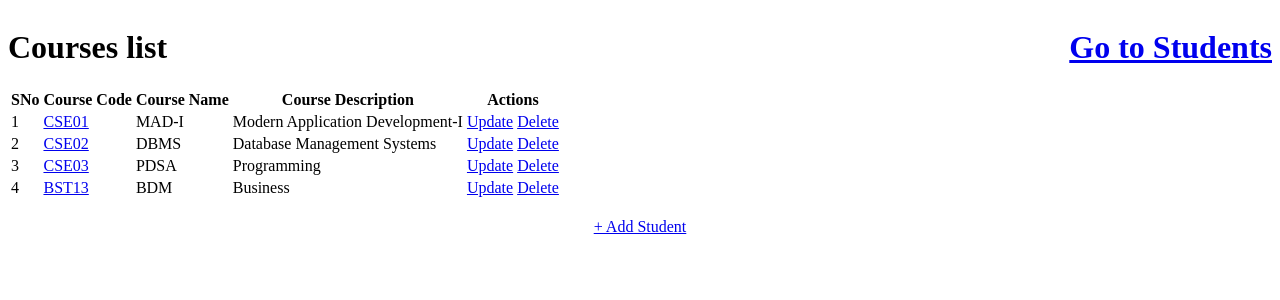
After one commit to risan-raja/WEEK5, a Flask app: page /courses in a window 1280 px wide. The commit adds this page. Shown: the top 300 px of the page. Run offline with Flask 2, Linux system fonts and the light colour scheme.

Commit message:
Completed Week 7

```diff
--- a/app.py
+++ b/app.py
@@ -64,6 +64,11 @@ def main():
     return render_template("index.html.jinja", students=students)
 
 
+"""
+STUDENT CRUD OPERATIONS
+"""
+
+
 @app.route('/student/create', methods=['GET', 'POST'])
 def create_student():
     if request.method == 'POST':
@@ -71,18 +76,13 @@ def create_student():
         first_name = request.form['f_name']
         last_name = request.form['l_name']
         if check_roll_exist(roll_number):
-            return render_template("create.html.jinja", error="Roll number already exists")
+            return render_template("create_student_error.html.jinja", error="Roll number already exists")
         else:
             student = Student(
                 roll_number=roll_number,
                 first_name=first_name,
                 last_name=last_name
             )
-            selected_courses = request.form.getlist('courses')
-            for course_id in selected_courses:
-                course = Course.query.filter_by(course_id=int(course_id[-1])).first()
-                student.courses.append(course)
-
             db.session.add(student)
             db.session.commit()
         return redirect(url_for('main'))
@@ -98,20 +98,17 @@ def update_student(student_id):
         last_name = request.form['l_name']
         student.first_name = first_name
         student.last_name = last_name
-        student.courses = []
         db.session.commit()
-        selected_courses = request.form.getlist('courses')
-        for course_id in selected_courses:
-            course = Course.query.filter_by(course_id=int(course_id[-1])).first()
-            student.courses.append(course)
+        new_courses = request.form['course']
+        curr_courses = [course.course_id for course in student.courses]
+        for course in new_courses:
+            if course not in curr_courses:
+                student.courses.append(Course.query.filter_by(course_id=course).first())
         db.session.commit()
         return redirect(url_for('main'))
 
     if request.method == 'GET':
-        courses = [""] * 4
-        for course in student.courses:
-            courses[course.course_id - 1] = "checked=true"
-
+        courses = Course.query.all()
         return render_template("update_student.html.jinja", student=student, courses=courses)
 
 
@@ -131,6 +128,85 @@ def student_detail(student_id):
         return render_template("student_details.html.jinja", student=student)
 
 
+@app.route("/student/<int:student_id>/withdraw/<int:course_id>", methods=['GET', 'POST'])
+def withdraw_course(student_id, course_id):
+    student = Student.query.filter_by(student_id=student_id).first()
+    course = Course.query.filter_by(course_id=course_id).first()
+    student.courses.remove(course)
+    db.session.commit()
+    return redirect(url_for('main'))
+
+
+"""
+COURSE CRUD OPERATIONS
+"""
+
+
+def check_course_exist(course_code):
+    if Course.query.filter_by(course_code=course_code).first():
+        return True
+    return False
+
+
+@app.route('/courses', methods=['GET'])
+def course_index():
+    courses = Course.query.all()
+    return render_template("course_index.html.jinja", courses=courses)
+
+
+@app.route('/course/create', methods=['GET', 'POST'])
+def create_course():
+    if request.method == 'POST':
+        course_name = request.form['c_name']
+        course_code = request.form['code']
+        course_description = request.form['desc']
+        if check_course_exist(course_code):
+            return render_template("create_course_error.html.jinja", error="Course code already exists")
+        else:
+            course = Course(
+                course_name=course_name,
+                course_code=course_code,
+                course_description=course_description
+            )
+            db.session.add(course)
+            db.session.commit()
+        return redirect(url_for('course_index'))
+    if request.method == 'GET':
+        return render_template("create_course.html.jinja")
+
+
+@app.route('/course/<int:course_id>/update', methods=['GET', 'POST'])
+def update_course(course_id):
+    course = Course.query.filter_by(course_id=course_id).first()
+    if request.method == 'POST':
+        course_name = request.form['c_name']
+        # course_code = request.form['code']
+        course_description = request.form['desc']
+        course.course_name = course_name
+        # course.course_code = course_code
+        course.course_description = course_description
+        db.session.commit()
+        return redirect(url_for('course_index'))
+    if request.method == 'GET':
+        return render_template("update_course.html.jinja", course=course)
+
+
+@app.route('/course/<int:course_id>/delete', methods=['GET'])
+def delete_course(course_id):
+    course = Course.query.filter_by(course_id=course_id).first()
+    if request.method == 'GET':
+        db.session.delete(course)
+        db.session.commit()
+        return redirect(url_for('main'))
+
+
+@app.route('/course/<int:course_id>', methods=['GET'])
+def course_detail(course_id):
+    course = Course.query.filter_by(course_id=course_id).first()
+    if request.method == 'GET':
+        return render_template("course_details.html.jinja", course=course)
+
+
 with app.app_context():
     Student.__table__.create(bind=db.engine, checkfirst=True)
     Course.__table__.create(bind=db.engine, checkfirst=True)
--- /dev/null
+++ b/static/style.css
@@ -0,0 +1,15 @@
+#heading-box{
+    width: 100%;
+}
+#heading-box-left{
+    float: left;
+    width: 50%;
+}
+#heading-box-right{
+    text-align: right;
+    float: right;
+    width: 50%;
+}
+.align-center{
+    text-align: center;
+}
--- /dev/null
+++ b/templates/course_index.html.jinja
@@ -0,0 +1,49 @@
+<!DOCTYPE html>
+<html lang="en-US">
+<head>
+    <meta charset="utf-8">
+    <link rel="stylesheet" href="../static/style.css">
+    <title>Home</title>
+<body>
+<div id="heading-box">
+    <div id="heading-box-left">
+        <h1>Courses list</h1>
+    </div>
+    <div id="heading-box-right">
+        <h1><a href="/">Go to Students</a></h1>
+    </div>
+</div>
+{% if courses| length > 0 %}
+    <table id="all-courses">
+        <tr>
+            <th>SNo</th>
+            <th>Course Code</th>
+            <th>Course Name</th>
+            <th>Course Description</th>
+            <th>Actions</th>
+        </tr>
+
+        {% for course in courses %}
+            <tr>
+                <td>{{ loop.index }}</td>
+                <td><a href="/course/{{ course.course_id }}">{{ course.course_code }}</a></td>
+                <td>{{ course.course_name }}</td>
+                <td>{{ course.course_description }}</td>
+                <td>
+                    <a href="/course/{{ course.course_id }}/update" type="button">Update</a>
+                    <a href="/course/{{ course.course_id }}/delete" type="button">Delete</a>
+                </td>
+            </tr>
+        {% endfor %}
+    </table>
+{% else %}
+    <p>No courses found. Add the courses now!</p><br/>
+{% endif %}
+<br>
+<div style="text-align: center">
+    <a href="/course/create"> + Add Student</a>
+</div>
+
+
+</body>
+</html>
--- a/templates/create.html.jinja
+++ b/templates/create_student_error.html.jinja
@@ -4,7 +4,7 @@
     <meta charset="utf-8">
 </head>
 <body>
-<p> Student already exists. Please use different Roll Number!</p>
+<p>Student already exists. Please use different Roll Number !!</p>
 <br>
 <a href="/"> Go Home</a>
 </body>
```
Also changed, not shown: templates/course_details.html.jinja (added, +56 -0 lines), templates/create_course.html.jinja (added, +33 -0 lines), templates/create_course_error.html.jinja (added, +11 -0 lines), templates/create_student.html.jinja (+4 -18 lines), templates/index.html.jinja (+11 -3 lines), templates/student_details.html.jinja (+12 -7 lines), templates/update_course.html.jinja (added, +26 -0 lines), templates/update_student.html.jinja (+9 -11 lines), instance/database.sqlite3.
